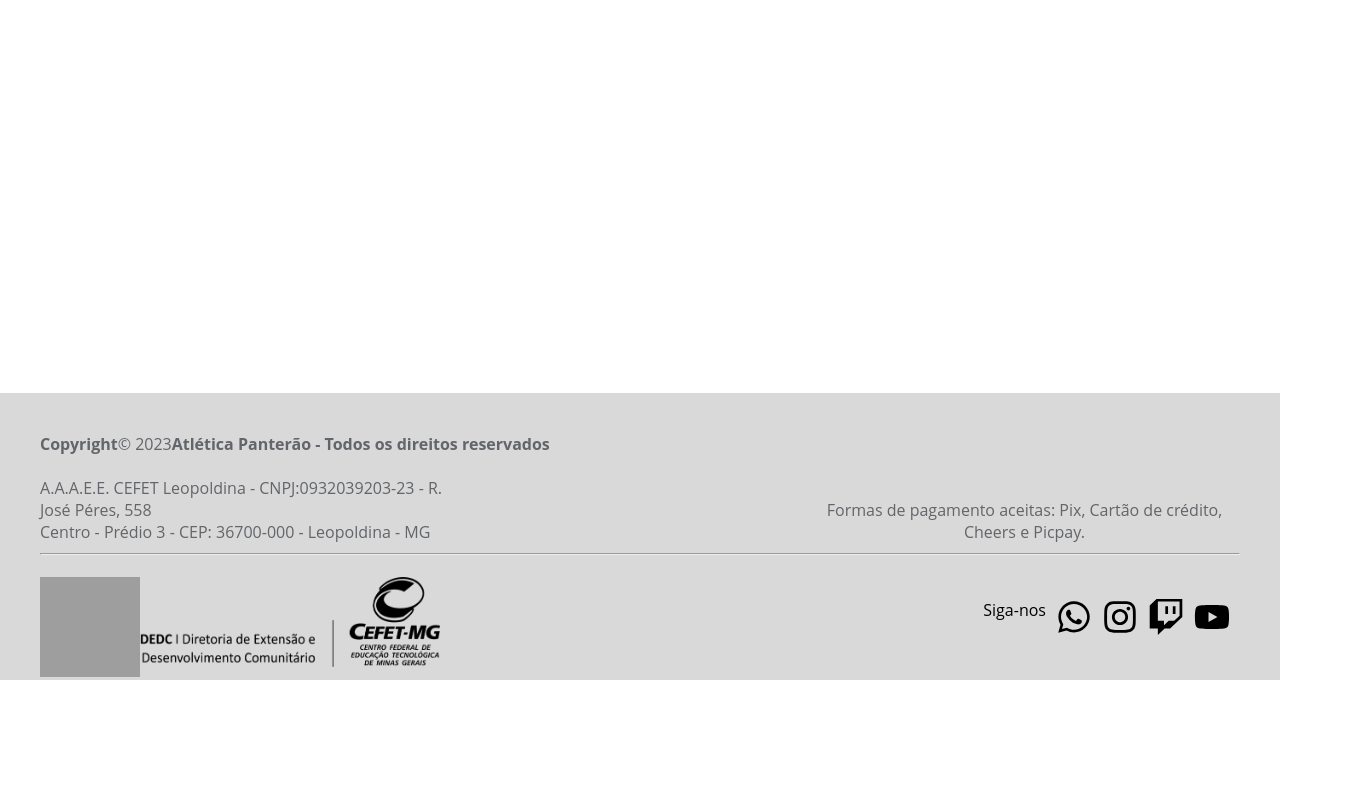
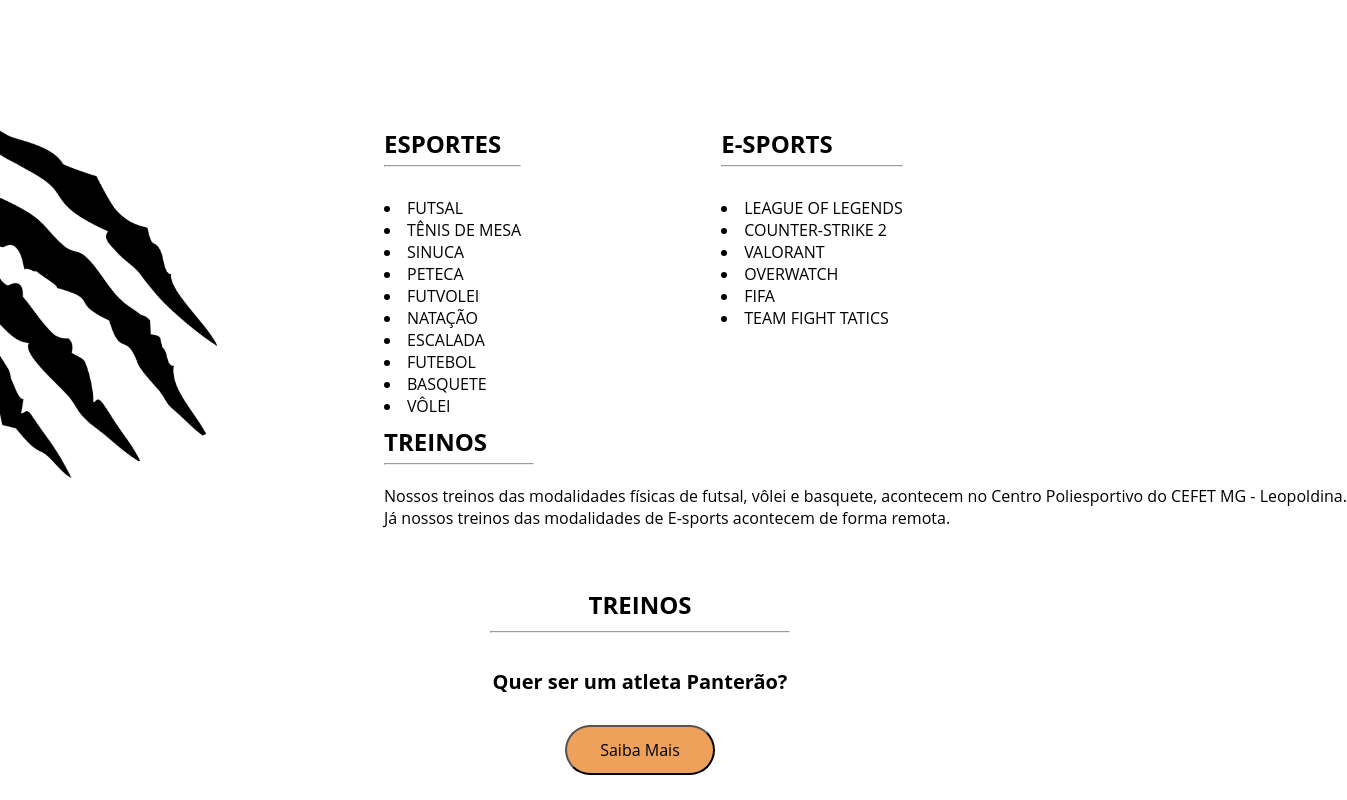
Before and after one commit to IsabellyTemoteo/base_AtleticaPanterao, a React (Create React App) app: page /Modalidades in a window 1280 px wide. Shown: the part 340-1140 px from the top of the page, 1347 px wide, since content can reach past the window. Before the commit the page ends 1020 px from the top, so only its background shows below. Built offline with nearby package versions, Linux system fonts and the light colour scheme; grey boxes are pictures that could not be loaded.

Commit message:
Atualizacao-pagina-modalidades-inicio-pagina-eventos

```diff
--- a/src/components/base/Navbar.js
+++ b/src/components/base/Navbar.js
@@ -69,6 +69,21 @@ function Navbar() {
                 </li>
 
                 <li className={styles.item}>
+                    <div className={styles.dropdown_toggle} onMouseEnter={handleEsportivoToggle}>
+                        Esportivo
+                    </div>
+                    <ul className={styles.dropdown_menu}>
+                        {isEsportivoOpen && (
+                            <>
+                                <li><Link to="/Modalidades">Modalidades</Link></li>
+                                <li><hr className={styles.dropdown_divider} /></li>
+                                <li><Link to="/Competicoes">Competições</Link></li>
+                            </>
+                        )}
+                    </ul>
+                </li>
+
+                <li className={styles.item}>
                     <Link to="/Eventos">Eventos</Link>
                 </li>
                 <li className={styles.item}>
@@ -90,21 +105,6 @@ function Navbar() {
                 </li>
 
                 <li className={styles.item}>
-                    <div className={styles.dropdown_toggle} onMouseEnter={handleEsportivoToggle}>
-                        Esportivo
-                    </div>
-                    <ul className={styles.dropdown_menu}>
-                        {isEsportivoOpen && (
-                            <>
-                                <li><Link to="/Modalidades">Modalidades</Link></li>
-                                <li><hr className={styles.dropdown_divider} /></li>
-                                <li><Link to="/Competicoes">Competições</Link></li>
-                            </>
-                        )}
-                    </ul>
-                </li>
-
-                <li className={styles.item}>
                     <Link to="/Contato">Contato</Link>
                 </li>
             </ul>
--- a/src/components/styles/Container.module.css
+++ b/src/components/styles/Container.module.css
@@ -1,11 +1,10 @@
 .container{
     width: 100%;
-    display: flex;
+    display: auto;
     justify-content: space-between;
     margin: 0 auto;
     flex-wrap: wrap;
 }
-
 
 .min_height{
     min-height: 75%;
--- a/src/index.css
+++ b/src/index.css
@@ -5,7 +5,7 @@
   font-family: 'Open Sans', sans-serif;
 }
 
-html, body, #root{
+/* html, body, #root{
   height: 100%;
   margin: 0;
-}
+} */
--- a/src/pages/Eventos.js
+++ b/src/pages/Eventos.js
@@ -1,10 +1,54 @@
-
+import styles from './pages_styles/Eventos.module.css';
+import BannerEventos from '../images/BannerEventos.png';
 function Eventos() {
     return (
-      <div className="Eventos">
-        <h1>Eventos</h1>
-      </div>
-    );
-  }
+      //Background Inical da Página
+      <section className={styles.Content}>
+        <div className={styles.overlay}>
+          <h1 className={styles.title}>EVENTOS</h1>
+          <img src={BannerEventos} alt="Banner" className={styles.bg}/>
+        </div>
+
+        {/*Texto sobre nossos eventos*/}
+        <div className={styles.NossosEventos}>
+          <h1>NOSSOS EVENTOS</h1>
+          <hr/>
+          <pre>
+            {"A Atlética Panterão realiza diversos eventos durante o ano, sejam eles festas ou até mesmo eventos intitucionais. \n"}
+            {"Nosso objetivo é criar uma maior integração entre os alunos e deixar cada vez melhor sua experiência universitária. \n"}
+            {"Aqui, apresentamos algum de nossos eventos realizados durante o ano."}
+          </pre>
+
+
+
+          {/* <h2>A Atlética Panterão realiza diversos eventos durante o ano, sejam eles festas ou até mesmo eventos intitucionais. \n
+              Nosso objetivo é criar uma maior integração entre os alunos e deixar cada vez melhor sua experiência universitária.
+              Aqui, apresentamos algum de nossos eventos realizados durante o ano.</h2> */}
+        </div>
+
+        {/*Divisão da tela ao meio por div*/}
+        <div className={styles.DivisaoTela}>
+          {/*Elemenos à esquerda da tela*/}
+          <div className={styles.TelaEsquerda}>
+            <div className={styles.TextoEvento}>
+              <h1>RECEPÇÃO DE CALOUROS</h1>
+              <hr/>
+              <h2>A Recepção de calouros é a festa mais tradicional da Atlética.
+                  Acontece no inicio de cada período e tem como objetivo receber os novos alunos das engenharias do CEFET - Leopoldina.
+                  É uma oportunidade incrivel para fazer novas amizades, beber bastante e quem sabe até encontrar seu crush. Assim, a recepção de calouros é a melhor forma de começar o período.
+              </h2>
+            </div>
+          </div>
+
+          {/*Elementos à direita da tela*/}
+          <div className={styles.TelaDireita}>
+
+          </div>
+        </div>
+
+
+      </section>
+    )
+}
 
   export default Eventos;
--- a/src/pages/Modalidades.js
+++ b/src/pages/Modalidades.js
@@ -1,7 +1,81 @@
+import styles from './pages_styles/Modalidades.module.css';
+import garra from '../images/garra 1.png';
+
 function Modalidades() {
     return (
-      <section>
-        <h1>Modalidades</h1>
+
+      /*Texto nossas modalidades*/
+      <section className={styles.Content}>
+        <div className={styles.TextModalidades}>
+          <h1>NOSSAS MODALIDADES</h1>
+          <hr/>
+          <h2>O Panterão conta com 9 modalidades físicas e 6 modalidades online.<br/>
+              Os Atletas participam de diversos campeonatos no decorrer do ano letivo, dos quais temos boas memórias e títulos para recordar.</h2>
+        </div>
+
+        <div className={styles.DivisaoTela}>
+        {/*Importação da imagem da garra*/}
+          <div className={styles.BlocoEsquerda}>
+            <div className={styles.ImgGarra}>
+              <img src={garra} alt="GarraPantera" className={styles.Garra}/>
+            </div>
+          </div>
+
+          {/*Lista de modalidades praticadas*/}
+          <div className={styles.BlocoDireita}>
+            <div className={styles.ListModalidadesEsquerda}>
+              <h1>ESPORTES</h1>
+              <hr/>
+              <li> FUTSAL</li>
+              <li> TÊNIS DE MESA</li>
+              <li> SINUCA</li>
+              <li> PETECA</li>
+              <li> FUTVOLEI</li>
+              <li> NATAÇÃO</li>
+              <li> ESCALADA</li>
+              <li> FUTEBOL</li>
+              <li> BASQUETE</li>
+              <li> VÔLEI</li>
+            </div>
+
+            <div className={styles.ListModalidadesDireita}>
+              <h1>E-SPORTS</h1>
+              <hr/>
+              <li> LEAGUE OF LEGENDS</li>
+              <li> COUNTER-STRIKE 2</li>
+              <li> VALORANT</li>
+              <li> OVERWATCH</li>
+              <li> FIFA</li>
+              <li> TEAM FIGHT TATICS</li>
+            </div>
+
+            {/*Texto informativo sobre os treinos*/}
+            <div className={styles.Treino}>
+              <h1>TREINOS</h1>
+              <hr/>
+              <pre className={styles.textTreino}>
+                {"Nossos treinos das modalidades físicas de futsal, vôlei e basquete, acontecem no Centro Poliesportivo do CEFET MG - Leopoldina.\n"}
+                {"Já nossos treinos das modalidades de E-sports acontecem de forma remota."}
+              </pre>
+            </div>
+          </div>
+        </div>
+
+        {/*Breve texto para acessar o lintree dos treinos*/}
+        <div className={styles.AcesseTreino}>
+          <h1>TREINOS</h1>
+          <hr/>
+          <h2>Quer ser um atleta Panterão?</h2>
+        </div>
+
+        {/*Definição do botão do linktree*/}
+        <div className={styles.AlinharBotao}>
+          <a href='https://linktr.ee/atleticacefetleopoldina?fbclid=PAAaaWLmmqzTtQD8Rd91MLRPsl2xphEkKPZEYuHeYrWGWES4P6NVKB0cZNvus'><button className={styles.Botao}>Saiba Mais</button></a>
+          {/* <button className={styles.Botao}>Saiba Mais</button> */}
+        </div>
+
+        {/*Alocação das fotos dos jogos*/}
+
       </section>
     );
   }
--- a/src/pages/pages_styles/Eventos.module.css
+++ b/src/pages/pages_styles/Eventos.module.css
@@ -0,0 +1,86 @@
+:root {
+    --cabecalho-color: #090E17;
+    --select-color: #2D7EA3;
+    --background-color: #1E222D;
+    --text-rodape-color: #D9D9D9;
+    --text-page-color: #D9D9D9;
+}
+
+.content {
+    position: relative;
+    background-color: #090E17;
+}
+
+.overlay {
+    position: relative;
+}
+/*Tentar deixar a imagem mais escura e nao mais clara*/
+.bg {
+    width: 100%;
+    height: auto;
+    display: block;
+    /* opacity: 1; */
+    filter: brightness(40%);
+}
+.title {
+    position: absolute;
+    top: 50%;
+    left: 50%;
+    transform: translate(-50%, -50%);
+    color: #DAE7FE;
+    font-size: 32px;
+    text-align: center;
+    z-index: 1;
+    font-family: 'Inter';
+    font-style: normal;
+    font-weight: 600;
+    font-size: 36px;
+    line-height: 44px;
+    text-shadow: 0 4px 4px rgba(0, 0, 0, 0.25);
+    letter-spacing: 0.3em;
+}
+.NossosEventos{
+    position: relative;
+    margin-left: 100px;
+    margin-top: 50px;
+}
+.NossosEventos hr{
+    margin-top: 5px;
+    height: 2px;
+    width: 350px;
+    background-color: #090E17;
+}
+.NossosEventos pre{
+    font-size: 20px;
+    margin-top: 30px;
+    line-height: 1.5;
+}
+
+/*Divisao da tela*/
+.TelaEsquerda{
+    width: 50%;
+}
+.TelaDireita{
+    width: 50%;
+}
+
+/*Configuração dos textos*/
+.TextoEvento{
+    margin: 100px;
+}
+.TextoEvento h1{
+    color: #2D7EA3;
+    font-size: 24px;
+}
+.TextoEvento hr{
+    background-color: #2D7EA3;
+    margin-top: 5px;
+    height: 2px;
+    width: 350px;
+    margin-bottom: 5px;
+}
+.TextoEvento h2{
+    font-size: 20px;
+    margin-top: 20px;
+    line-height: 1.7;
+}
--- /dev/null
+++ b/src/pages/pages_styles/Modalidades.module.css
@@ -0,0 +1,124 @@
+:root{
+    --cabecalho-color: #090E17;
+    --select-color: #2D7EA3;
+    --background-color: #1E222D;
+    --text-rodape-color: #D9D9D9;
+    --text-page-color: #D9D9D9;
+}
+*{
+    margin: 0;
+    padding: 0;
+    box-sizing: border-box;
+    text-decoration: none;
+}
+
+/*Texto Nossas Modalidades*/
+.TextModalidades{
+    position: relative;
+    margin-left: 50px;
+    margin-top: 50px;
+}
+.TextModalidades hr{
+    margin-top: 5px;
+    height: 2px;
+    width: 350px;
+    background-color: #090E17;
+}
+.TextModalidades h2{
+    font-size: 16px;
+    margin-top: 50px;
+}
+
+/*Definição de tamanho da img da garra*/
+.Garra{
+    width: 90%;
+    height: 90%;
+    margin-top: 50px;
+}
+
+/*Definição do tamanho das divs (dividir a tela ao meio)*/
+.DivisaoTela{
+    display: flex;
+}
+.BlocoEsquerda{
+    width: 35vw;
+}
+.BlocoDireita{
+    width: 70vw;
+    margin-top: 150px;
+    margin-left: 100px;
+    display: flex;
+    flex-wrap: wrap; /*É ESSA FUNÇÃO CARALHOOOOOOOOOO */
+    /* background-color: red; */
+}
+.ListModalidadesEsquerda{
+    margin-right: px;
+}
+.ListModalidadesEsquerda hr{
+    margin-top: 5px;
+    margin-bottom: 30px;
+    height: 2px;
+    background-color: #090E17;
+}
+.ListModalidadesDireita{
+    margin-left: 200px;
+}
+.ListModalidadesDireita hr{
+    margin-top: 5px;
+    margin-bottom: 30px;
+    height: 2px;
+    background-color: #090E17;
+}
+
+/*Texto informativo dos treinos*/
+.Treino{
+    display: flex;
+    align-items: start;
+    flex-direction: column;
+}
+.Treino hr{
+    margin-top: 5px;
+    margin-bottom: 20px;
+    height: 2px;
+    width: 150px;
+    background-color: #090E17;
+}
+
+/*Breve texto para acesso ao linktree dos treinos*/
+.AcesseTreino{
+    display: flex;
+    justify-content: center;
+    flex-direction: column;
+    align-items: center;
+    margin-top: 50px;
+}
+.AcesseTreino hr{
+    margin-top: 10px;
+    margin-bottom: 20px;
+    height: 2px;
+    width: 300px;
+    background-color: #090E17;
+}
+.AcesseTreino h2{
+    margin-top: 15px;
+    font-size: 20px;
+}
+
+/*Criação do botao*/
+.AlinharBotao{
+    margin-top: 30px;
+    margin-bottom: 30px;
+    display: flex;
+    justify-content: center;
+}
+.Botao{
+    background-color: #EDA15B;
+    border-radius: 50px;
+    height: 50px;
+    width: 150px;
+    font-size: 16px;
+}
+.Botao:hover{
+    cursor: pointer;
+    color: #D9D9D9;
+}
```
Also changed, not shown: src/images/garra 1.png (added), 1 other file (tests, documents, lock files or other folders).
